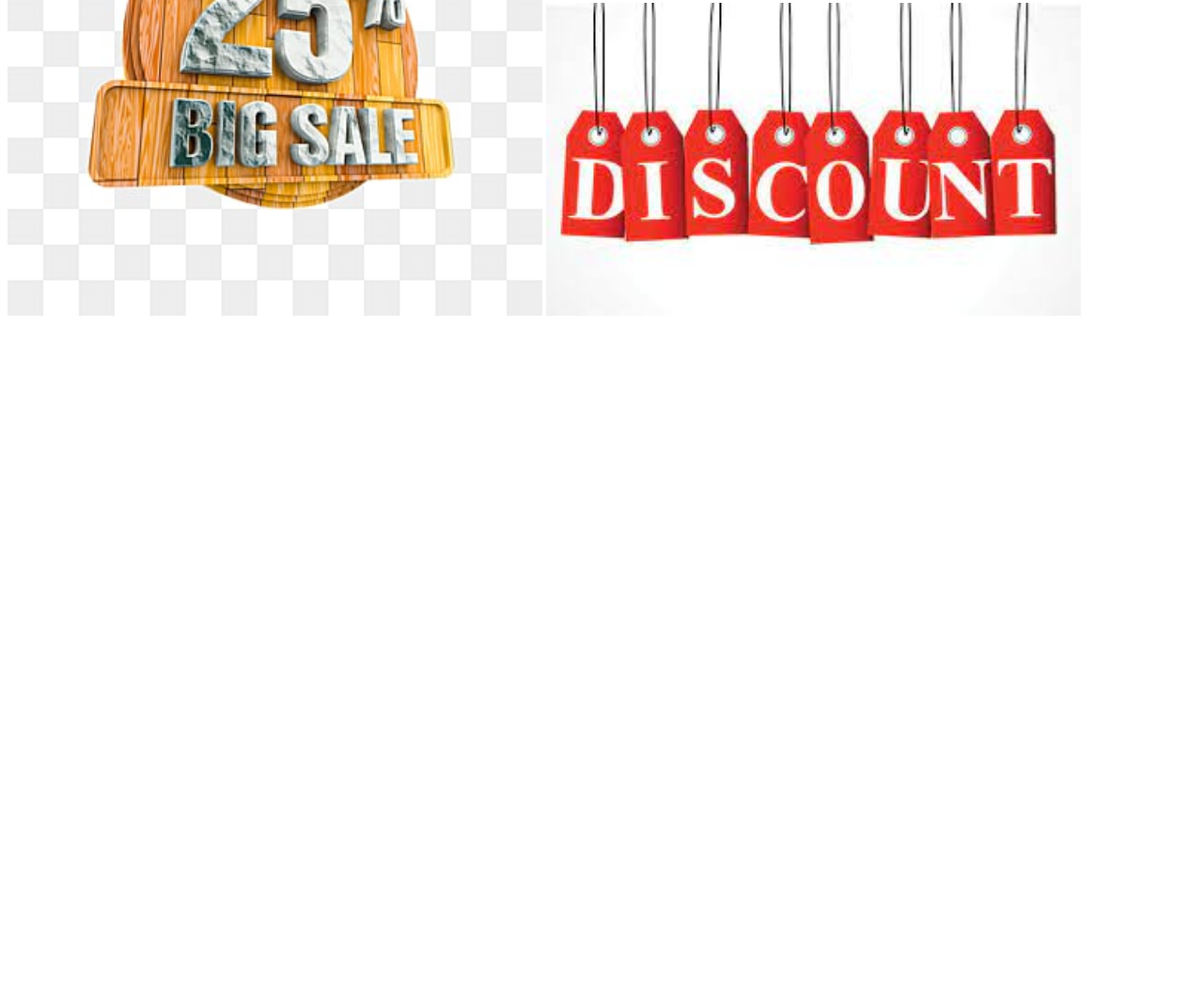
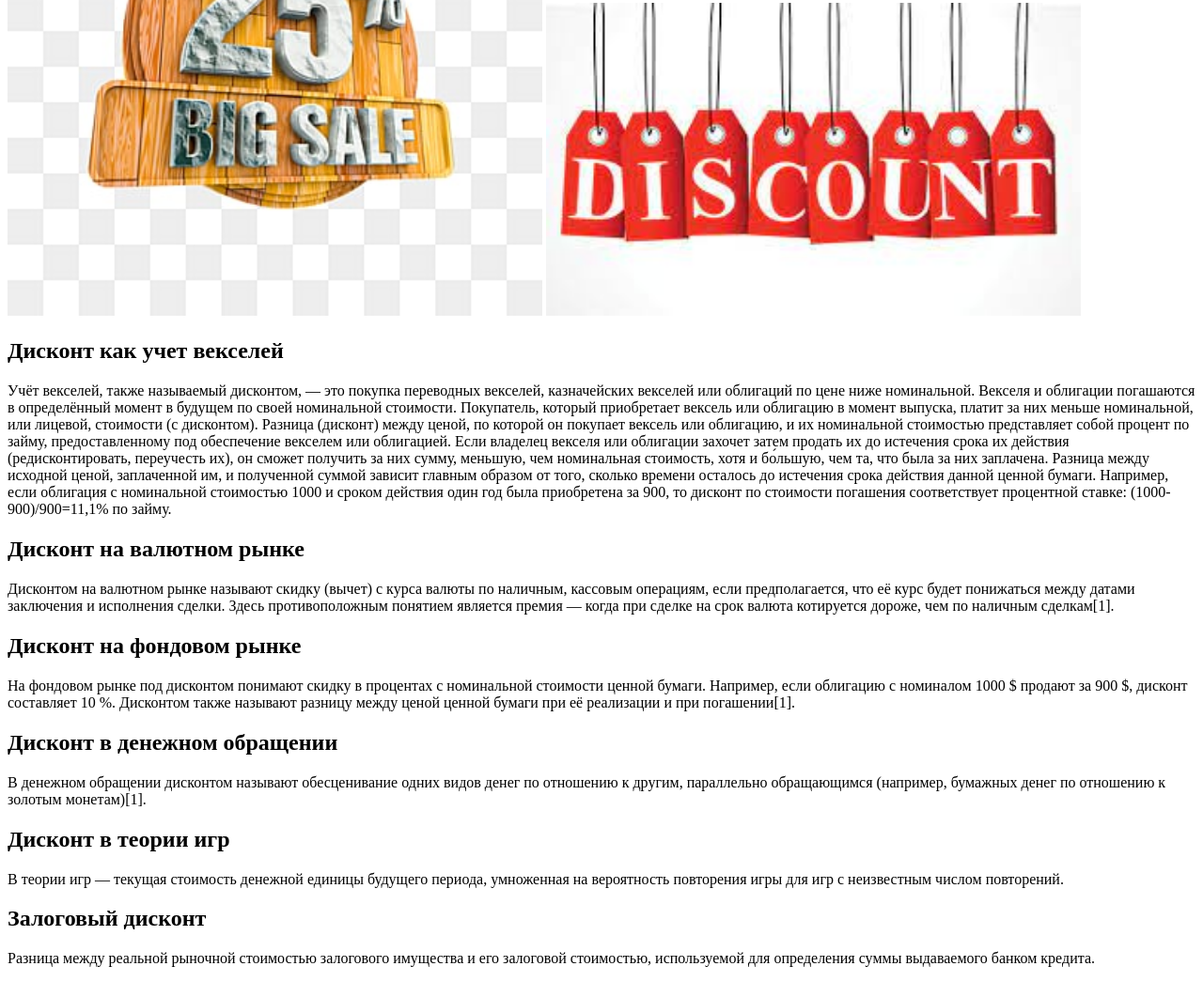
Before and after one commit to gapshis17/gap_web, a plain HTML site: page discount.html in a window 1280 px wide. Shown: the part 623-1668 px from the top of the page at 94% size. Before the commit the page ends 979 px from the top, so only its background shows below. Drawn offline with Linux system fonts and the light colour scheme.

Commit message:
Дополнительный текст

```diff
--- a/discount.html
+++ b/discount.html
@@ -32,5 +32,44 @@
             <img src="discount2.jpg" width="45%">
             <img src="discount3.jpg" width="45%">
         </p>
+
+        <h2>Дисконт как учет векселей</h2>
+
+        <p>
+            Учёт векселей, также называемый дисконтом, — это покупка переводных векселей, казначейских векселей или облигаций по цене ниже номинальной. Векселя и облигации погашаются в определённый момент в будущем по своей номинальной стоимости. Покупатель, который приобретает вексель или облигацию в момент выпуска, платит за них меньше номинальной, или лицевой, стоимости (с дисконтом). Разница (дисконт) между ценой, по которой он покупает вексель или облигацию, и их номинальной стоимостью представляет собой процент по займу, предоставленному под обеспечение векселем или облигацией. Если владелец векселя или облигации захочет затем продать их до истечения срока их действия (редисконтировать, переучесть их), он сможет получить за них сумму, меньшую, чем номинальная стоимость, хотя и бо́льшую, чем та, что была за них заплачена. Разница между исходной ценой, заплаченной им, и полученной суммой зависит главным образом от того, сколько времени осталось до истечения срока действия данной ценной бумаги. Например, если облигация с номинальной стоимостью 1000 и сроком действия один год была приобретена за 900, то дисконт по стоимости погашения соответствует процентной ставке: (1000-900)/900=11,1% по займу.
+        </p>
+
+        <h2>Дисконт на валютном рынке</h2>
+
+        <p>
+            Дисконтом на валютном рынке называют скидку (вычет) с курса валюты по наличным, кассовым операциям, если предполагается, что её курс будет понижаться между датами заключения и исполнения сделки. Здесь противоположным понятием является премия — когда при сделке на срок валюта котируется дороже, чем по наличным сделкам[1].
+        </p>
+
+        <h2>Дисконт на фондовом рынке</h2>
+
+        <p>
+            На фондовом рынке под дисконтом понимают скидку в процентах с номинальной стоимости ценной бумаги. Например, если облигацию с номиналом 1000 $ продают за 900 $, дисконт составляет 10 %. Дисконтом также называют разницу между ценой ценной бумаги при её реализации и при погашении[1].
+        </p>
+
+        <h2>Дисконт в денежном обращении</h2>
+
+        <p>
+            В денежном обращении дисконтом называют обесценивание одних видов денег по отношению к другим, параллельно обращающимся (например, бумажных денег по отношению к золотым монетам)[1].
+        </p>
+
+        <h2>Дисконт в теории игр</h2>
+
+
+        <p>
+            В теории игр — текущая стоимость денежной единицы будущего периода, умноженная на вероятность повторения игры для игр с неизвестным числом повторений.
+        </p>
+
+        <h2>Залоговый дисконт</h2>
+
+        <p>
+            Разница между реальной рыночной стоимостью залогового имущества и его залоговой стоимостью, используемой для определения суммы выдаваемого банком кредита.
+        </p>
+
+
     </body>
 </html>
```
